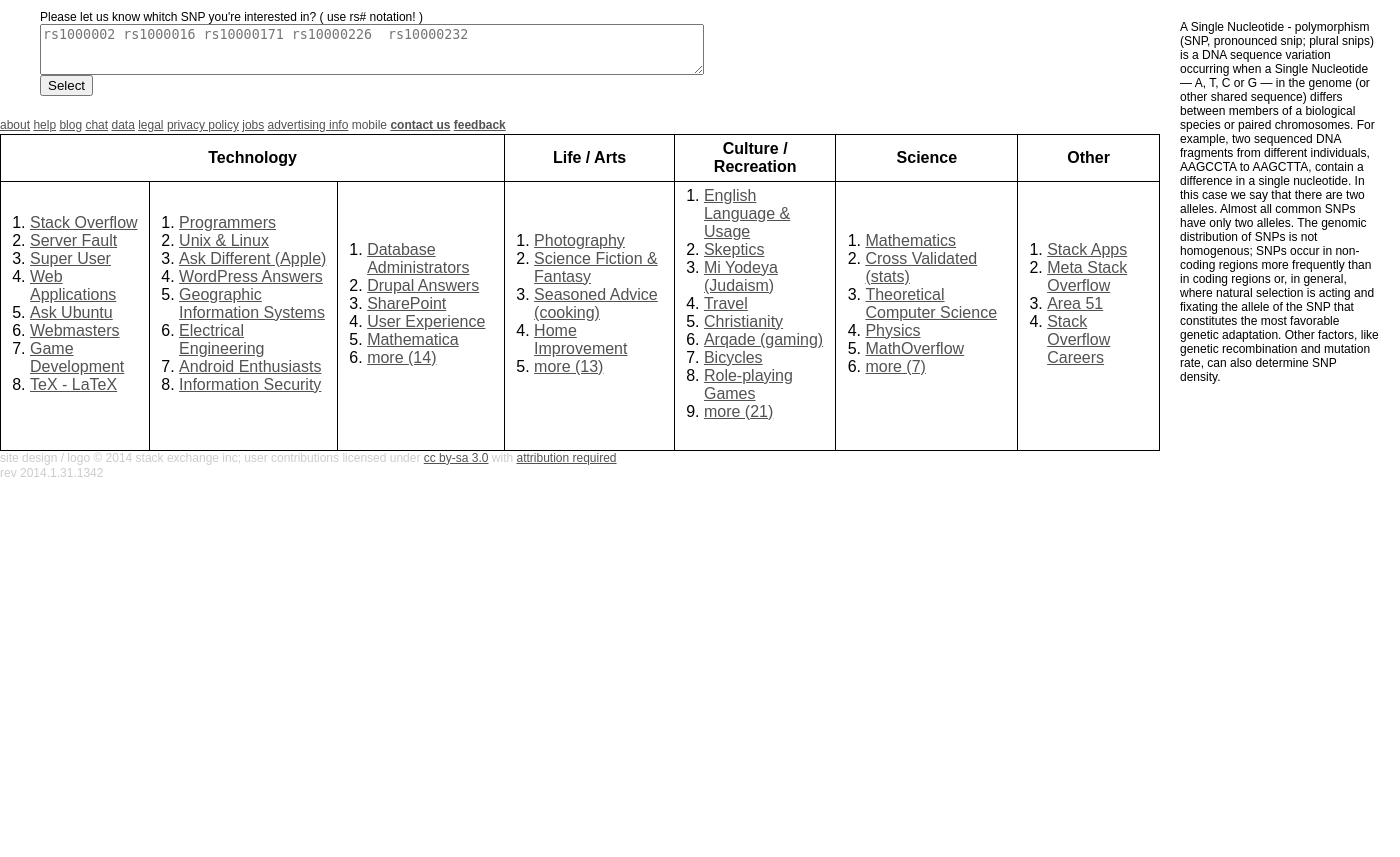
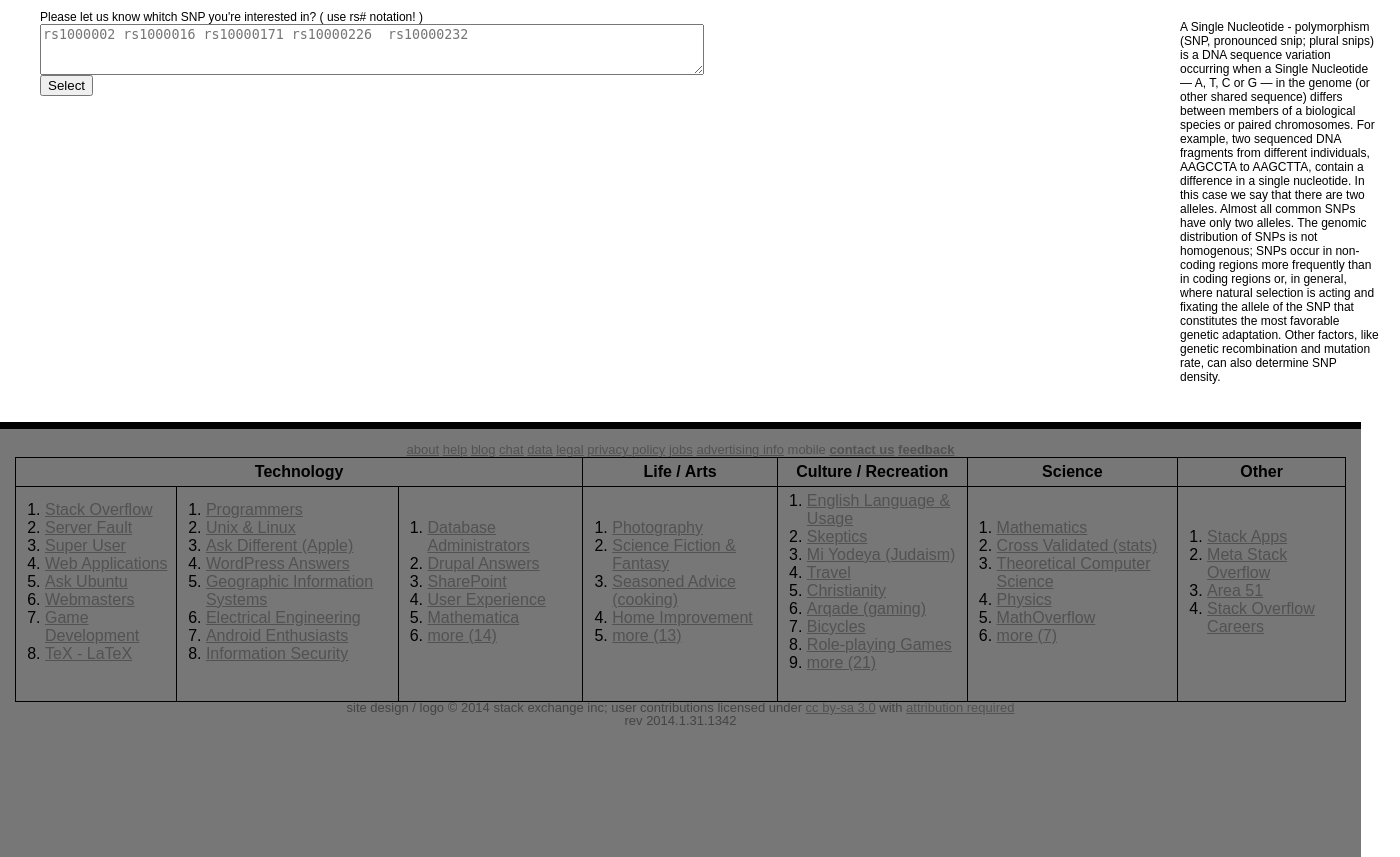
Before and after one commit to szabadkai/rSNP_database, a PHP site: page / in a window 1400 px wide. Shown: the part 40-897 px from the top of the page. Before the commit the page ends 517 px from the top, so only its background shows below. Run offline with PHP 8.4, Linux system fonts and the light colour scheme.

Commit message:
hetfo reggel

```diff
--- a/main.css
+++ b/main.css
@@ -117,10 +117,48 @@ table,td,th{
     float:right;
 }
 #footer{
-	color: #ccc;
-	padding-bottom: 1em;
-	line-height: 1.3;
-	border: 0;
+	-webkit-background-clip: border-box;
+	-webkit-background-origin: padding-box;
+	-webkit-background-size: auto;
+	background-attachment: scroll;
+	background-clip: border-box;
+	background-color: rgb(119, 119, 119);
+	background-image: none;
+	background-origin: padding-box;
+	background-size: auto;
+	border-bottom-color: rgb(68, 68, 68);
+	border-bottom-style: none;
+	border-bottom-width: 0px;
+	border-image-outset: 0px;
+	border-image-repeat: stretch;
+	border-image-slice: 100%;
+	border-image-source: none;
+	border-image-width: 1;
+	border-left-color: rgb(68, 68, 68);
+	border-left-style: none;
+	border-left-width: 0px;
+	border-right-color: rgb(68, 68, 68);
+	border-right-style: none;
+	border-right-width: 0px;
+	border-top-color: rgb(0, 0, 0);
+	border-top-style: solid;
+	border-top-width: 7px;
+	clear: both;
+	color: rgb(68, 68, 68);
+	display: block;
+	font-family: Arial, 'Liberation Sans', 'DejaVu Sans', sans-serif;
+	font-size: 13px;
+	height: 397.5625px;
+	line-height: 12.800000190734863px;
+	margin-bottom: 0px;
+	margin-left: 0px;
+	margin-right: 0px;
+	margin-top: 30px;
+	padding-bottom: 15px;
+	padding-left: 15px;
+	padding-right: 15px;
+	padding-top: 15px;
+	text-align: center;
 	vertical-align: baseline;
-	float:bottom;
+	width: 1331px;
 }
```
